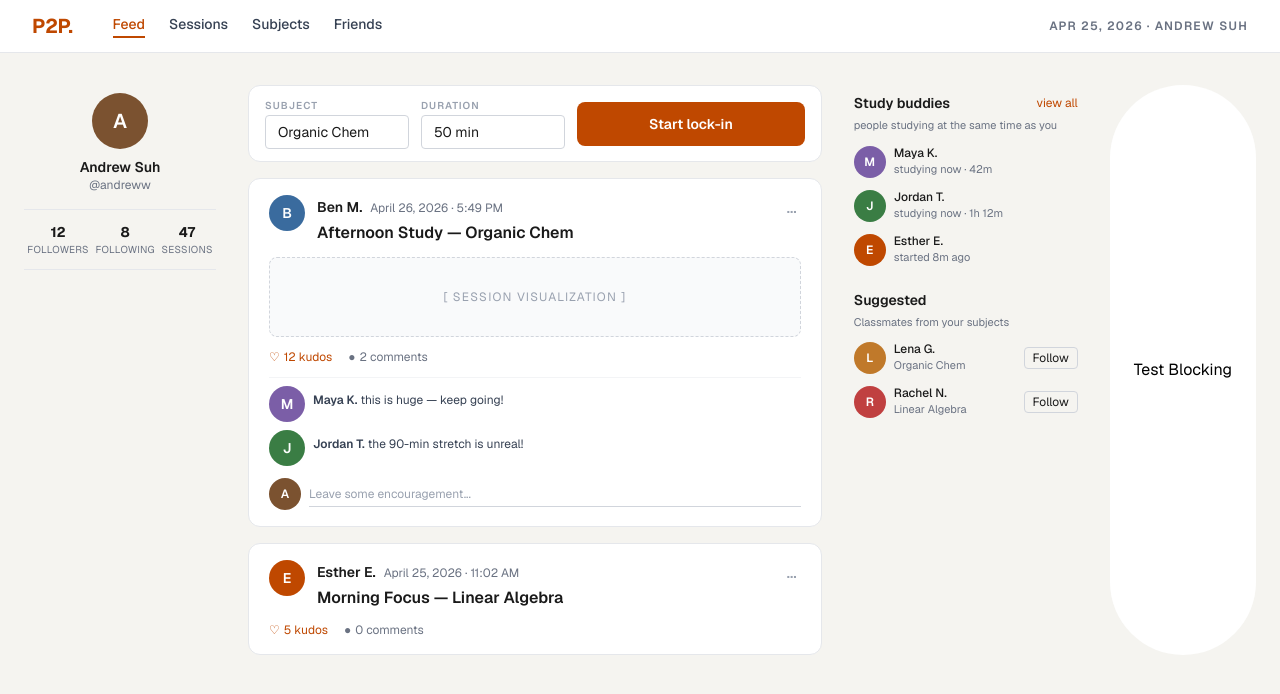
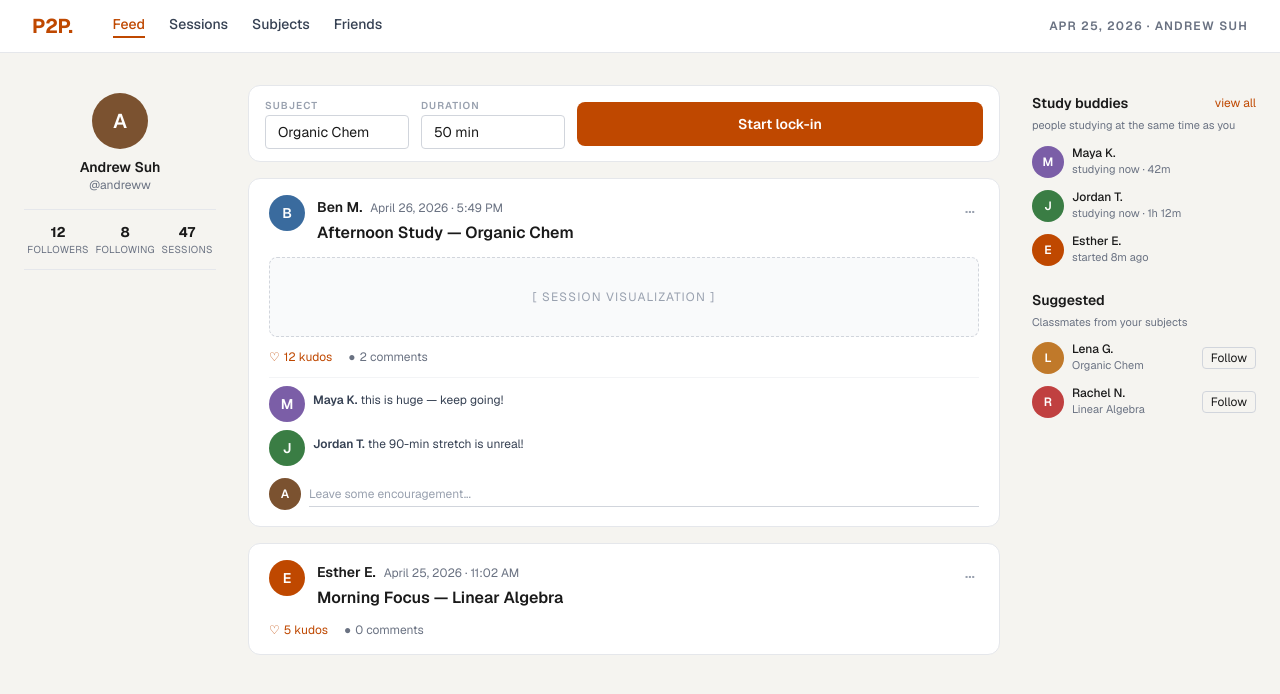
Before and after one commit to benman604/lahacks26, a Next.js app: page / in a window 1280 px wide. Shown: the top 694 px of the page. Built offline with nearby package versions, Linux system fonts and the light colour scheme.

Commit message:
remove test blocking

```diff
--- a/app/page.tsx
+++ b/app/page.tsx
@@ -58,10 +58,6 @@ export default function Home() {
       <LeftSidebar />
       <FeedSection openBlockers={openSession} />
       <RightSidebar />
-
-      <button onClick={testBlocking} className="px-6 py-3 rounded-full bg-white text-black hover:bg-gray-200 transition">
-        Test Blocking
-      </button>
     </div>
   );
 }
```
